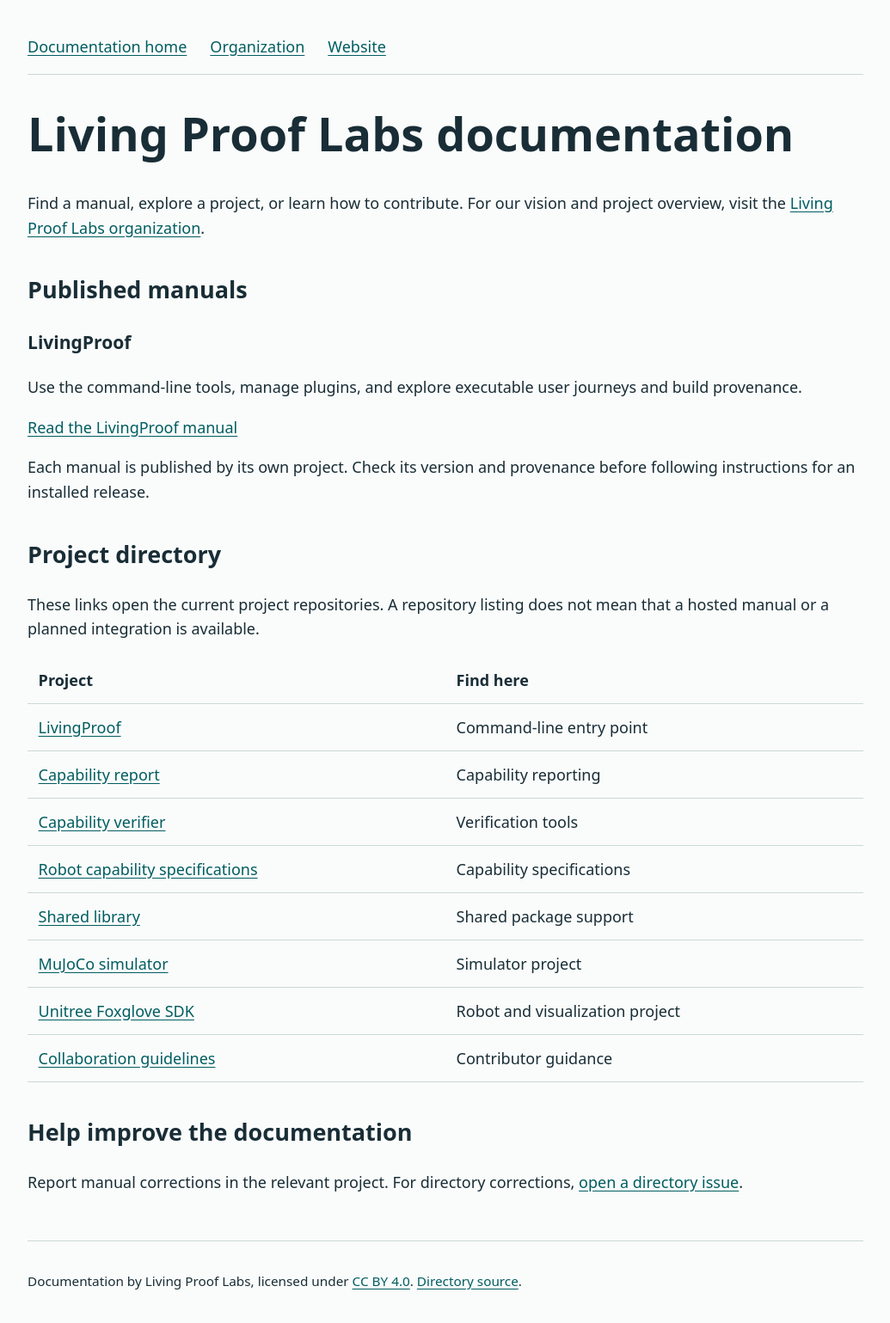
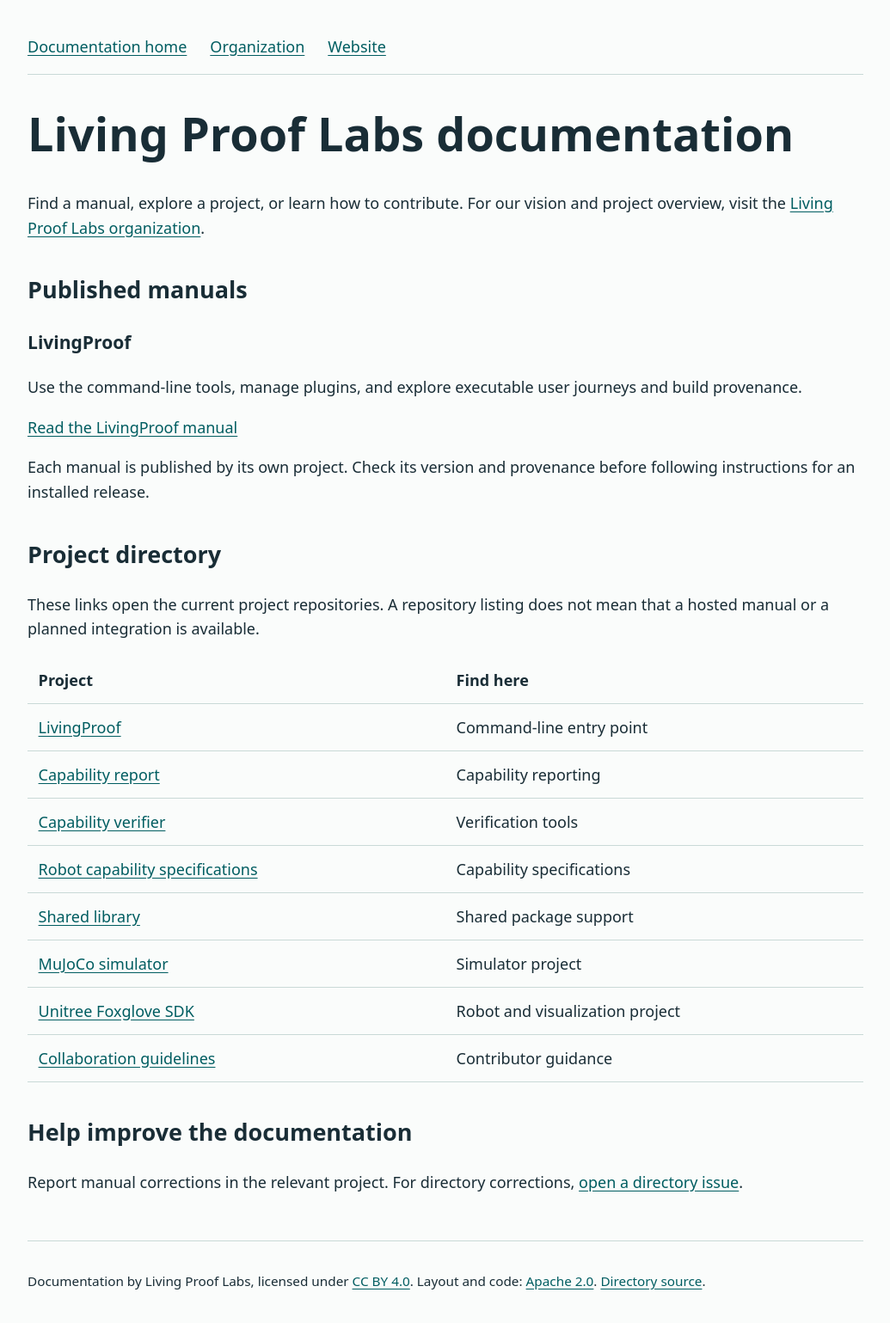
Before and after one commit to Living-Proof-Labs/living-proof-labs.github.io, a Jekyll site: the page built from index.md, in a window 1280 px wide. Shown: the whole page at 86% size, without its empty margins (122-1157 px from the left). Built offline with Jekyll 4.4.1, drawn with Linux system fonts in a browser that asks for light colours.

Commit message:
fix: distribute license texts with the directory

```diff
--- a/_config.yml
+++ b/_config.yml
@@ -8,5 +8,4 @@
   - AGENTS.md
   - README.md
   - LICENSE.md
-  - LICENSES
   - tools
--- a/_layouts/default.html
+++ b/_layouts/default.html
@@ -19,7 +19,8 @@
     <main id="content">{{ content }}</main>
     <footer>
       <p>Documentation by Living Proof Labs, licensed under
-        <a href="https://creativecommons.org/licenses/by/4.0/">CC BY 4.0</a>.
+        <a href="{{ '/LICENSES/CC-BY-4.0.txt' | relative_url }}">CC BY 4.0</a>.
+        Layout and code: <a href="{{ '/LICENSES/Apache-2.0.txt' | relative_url }}">Apache 2.0</a>.
         <a href="https://github.com/Living-Proof-Labs/living-proof-labs.github.io">Directory source</a>.
       </p>
     </footer>
```
Also changed, not shown: LICENSE.md, README.md.
